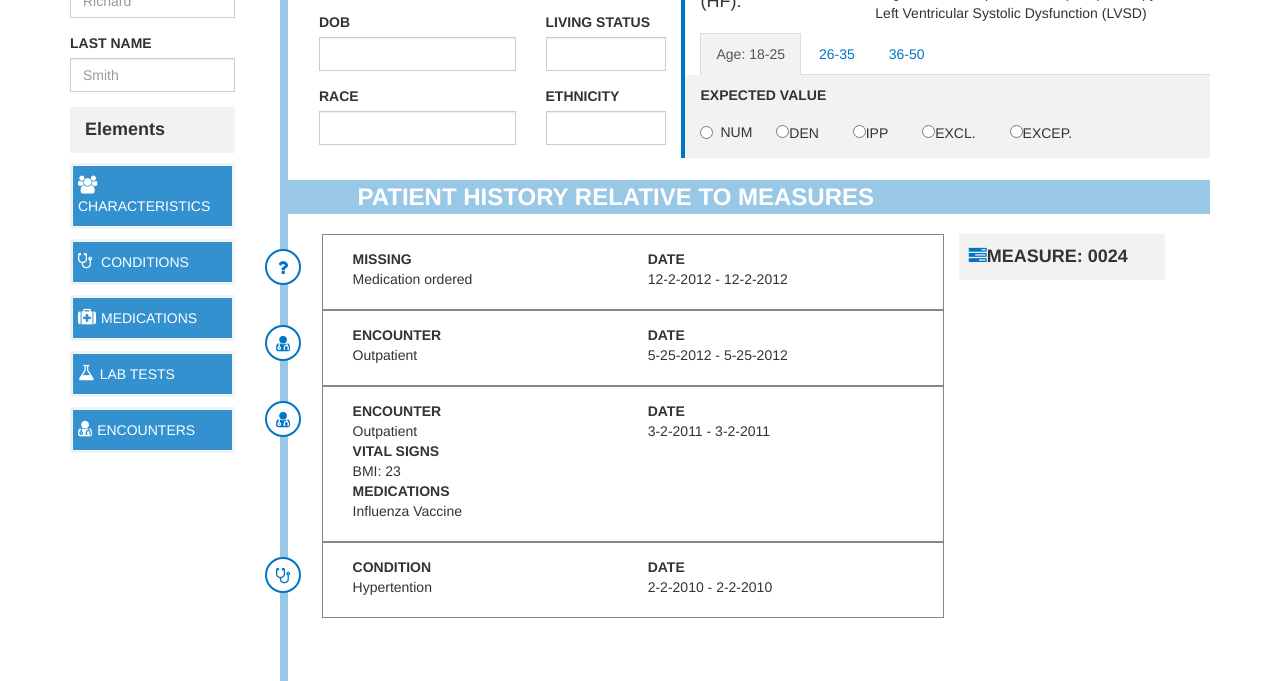
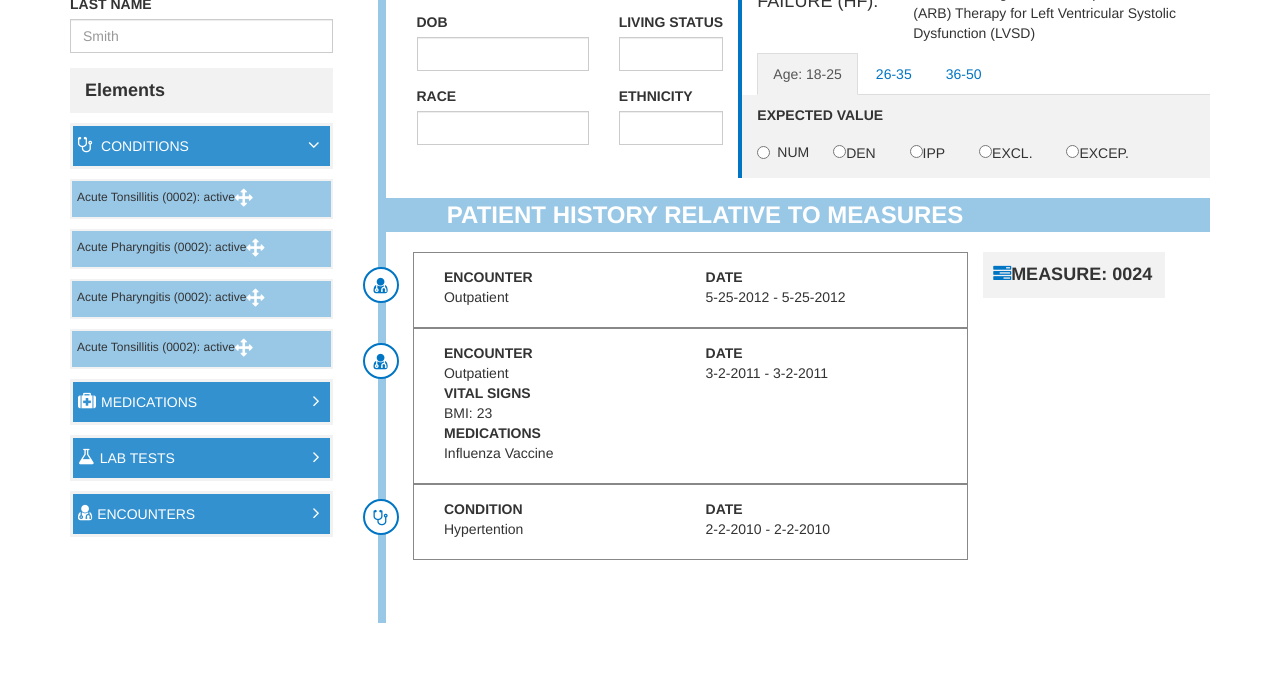
Before and after one commit to carpeliam/bonnie-yeoman, a website: page app/builder.html in a window 1280 px wide. Shown: the part 252-933 px from the top of the page. After the commit the page ends 875 px from the top, so only its background shows below. Drawn offline with nearby package versions, Linux system fonts and the light colour scheme; files whose address does not match are found by name.

Commit message:
changed sidebar to span3 and main to span9 and removed the 'missing' element from time and characteristics from elements

```diff
--- a/app/builder.html
+++ b/app/builder.html
@@ -41,11 +41,22 @@
             </form>
             <div class="panel-heading">Elements</div>
             <div class="panel-listing">
-              <div class="element-title"><i class="fa fa-users"></i>CHARACTERISTICS</div>
-              <div class="element-title"><i class="fa fa-stethoscope"></i> CONDITIONS</div>
-              <div class="element-title"><i class="fa fa-medkit"></i>MEDICATIONS</div>
-              <div class="element-title"><i class="fa fa-flask"></i>LAB TESTS</div>
-              <div class="element-title"><i class="fa fa-user-md"></i>ENCOUNTERS</div>
+              <div class="element-title"><i class="fa fa-stethoscope"></i> CONDITIONS<i class="fa fa-angle-down pull-right"></i></div>
+              <div class="paramText">
+                <label draggable="true" data-criteria-id="OccurrenceAAcuteTonsillitis2" class="ui-draggable"><i class="fa fa-arrows"></i>Acute Tonsillitis (0002): active</label>
+              </div>
+              <div class="paramText">
+                <label draggable="true" data-criteria-id="DiagnosisActiveAcutePharyngitis" class="ui-draggable"><i class="fa fa-arrows"></i>Acute Pharyngitis (0002): active</label>
+              </div>
+              <div class="paramText">
+                <label draggable="true" data-criteria-id="OccurrenceAAcutePharyngitis1" class="ui-draggable"><i class="fa fa-arrows"></i>Acute Pharyngitis (0002): active</i></label>
+              </div>
+              <div class="paramText">
+                <label draggable="true" data-criteria-id="DiagnosisActiveAcuteTonsillitis" class="ui-draggable"><i class="fa fa-arrows"></i>Acute Tonsillitis (0002): active</label>
+              </div>
+               <div class="element-title"><i class="fa fa-medkit"></i>MEDICATIONS<i class="fa fa-angle-right pull-right"></i></div>
+              <div class="element-title"><i class="fa fa-flask"></i>LAB TESTS<i class="fa fa-angle-right pull-right"></i></div>
+              <div class="element-title"><i class="fa fa-user-md"></i>ENCOUNTERS<i class="fa fa-angle-right pull-right"></i></div>
             </div>
           </div>
         </div>
@@ -129,23 +140,6 @@
             </div>
           </div>
           <div class="record">
-            <div class="record-listing ">
-              <div class="circle-icon active-icon">
-                <i class="fa fa-question"></i>
-              </div>
-              <div class="patient-data active">
-                <dl class="dl-record">
-                  <dt>MISSING</dt>
-                  <dd>Medication ordered
-                  </dd>
-                </dl>
-                <dl class="dl-date">
-                  <dt>DATE </dt>
-                  <dd>12-2-2012 - 12-2-2012
-                  </dd>
-                </dl>
-              </div>
-            </div>
             <div class="record-listing">
               <div class="circle-icon">
                 <i class="fa fa-user-md"></i>
--- a/app/styles/main.less
+++ b/app/styles/main.less
@@ -54,9 +54,9 @@
 // builder view
 
 .left-sidebar-builder{
-  .make-sm-column(2);
-  .make-md-column(2);
-  .make-lg-column(2);
+  .make-sm-column(3);
+  .make-md-column(3);
+  .make-lg-column(3);
 
   .panel-heading {
     font-size: 18px;
@@ -75,14 +75,30 @@
       color: #fff;
       margin-right: 5px;
     }
+  }
 
+  .paramText {
+    border: 2px solid @gray-lighter;
+    margin: 10px 0;
+    padding: 5px;
+    background-color: @blue-lightest;
+
+    .fa-arrows {
+      .pull-right;
+      color: white;
+    }
+    .ui-draggable {
+      font-size: 12px;
+      font-weight: 400;
+
+    }
   }
 }
 
 .main-builder {
-  .make-sm-column(10);
-  .make-md-column(10);
-  .make-lg-column(10);
+  .make-sm-column(9);
+  .make-md-column(9);
+  .make-lg-column(9);
 }
 .main-head {
   i{
```
Also changed, not shown: app/styles/main.css.
